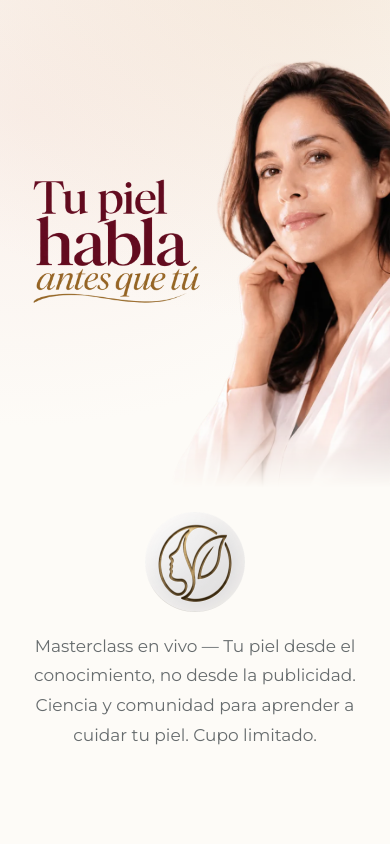
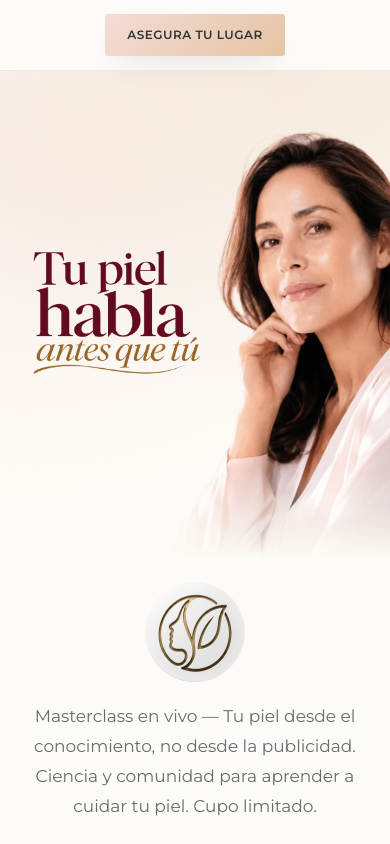
Before and after one commit to samuelotniel1-creator/Glow21, a website: page public/preregistro.html in a window 390 px wide. Shown: the top 844 px of the page. Drawn offline with nearby package versions, Linux system fonts and the light colour scheme; no server answers; a web font is replaced by a local one.

Commit message:
Add a sticky "Asegura tu lugar" bar, move logo above the title on desktop
The bar stays visible while scrolling and jumps straight to the
registration form (#registro) on both desktop and mobile. Also reverted
the desktop logo mark back above the title (centered, a bit bigger) per
follow-up feedback - mobile's layout, order, and mark size are untouched.

```diff
--- a/public/preregistro.html
+++ b/public/preregistro.html
@@ -13,6 +13,7 @@
 
   /* ---------- Foundations (mismos tokens que la landing principal) ---------- */
   *, *::before, *::after { margin: 0; padding: 0; box-sizing: border-box; }
+  html { scroll-behavior: smooth; }
 
   :root {
     --pearl:      #FDFBF7;
@@ -79,6 +80,16 @@
   .btn-primary:disabled { opacity: 0.7; cursor: wait; }
   .btn-outline { background: transparent; color: var(--slate); border: 1px solid var(--slate-12); }
   .btn-outline:hover { border-color: var(--champagne); }
+  .btn-small { padding: 11px 22px; font-size: 12px; }
+
+  /* ---------- Barra superior ---------- */
+  .top-bar {
+    position: sticky; top: 0; z-index: 20;
+    display: flex; justify-content: center;
+    padding: 14px 0; background: rgba(253,251,247,0.9);
+    -webkit-backdrop-filter: blur(6px); backdrop-filter: blur(6px);
+    border-bottom: 1px solid var(--slate-08);
+  }
 
   /* ---------- Hero ---------- */
   .hero {
@@ -94,7 +105,7 @@
      alto de .hero, que es lo que la recortaba por arriba antes. */
   .hero-flex { display: flex; align-items: center; justify-content: space-between; }
   .hero-text { flex: 1 1 auto; min-width: 0; max-width: 640px; padding: 80px 0 60px 56px; text-align: left; }
-  .hero-mark { width: 100px; height: 100px; margin: 0 0 28px; }
+  .hero-mark { width: 132px; height: 132px; margin: 0 auto 28px; }
   .hero-mark img, .mark img {
     -webkit-mask-image: radial-gradient(circle, black 55%, transparent 100%);
     mask-image: radial-gradient(circle, black 55%, transparent 100%);
@@ -226,7 +237,7 @@
     .hero-text { order: 2; max-width: none; padding: 24px 22px 40px; text-align: center; }
     /* El título ya se muestra encimado en la foto (.hero-photo-caption) */
     .hero h1 { display: none; }
-    .hero-mark { margin: 0 auto 20px; }
+    .hero-mark { width: 100px; height: 100px; margin: 0 auto 20px; }
     .hero .subtitle { margin: 0 auto 32px; }
     .countdown { text-align: center; }
     .countdown-units { justify-content: center; }
@@ -249,22 +260,26 @@
 </head>
 <body>
 
+<div class="top-bar">
+  <a href="#registro" class="btn btn-primary btn-small">Asegura tu lugar</a>
+</div>
+
 <main>
 
   <!-- HERO -->
   <section class="hero">
     <div class="hero-flex">
       <div class="hero-text">
+        <div class="hero-mark">
+          <img src="assets/logos/logo-masterclass-grande.png" alt="" aria-hidden="true">
+        </div>
+
         <h1 class="hero-title">
           <picture>
             <source srcset="assets/logos/titulo-masterclass.webp" type="image/webp">
             <img src="assets/logos/titulo-masterclass.png" alt="Tu piel habla antes que tú">
           </picture>
         </h1>
-
-        <div class="hero-mark">
-          <img src="assets/logos/logo-masterclass-grande.png" alt="" aria-hidden="true">
-        </div>
 
         <p class="subtitle">Masterclass en vivo — Tu piel desde el conocimiento, no desde la publicidad. Ciencia y comunidad para aprender a cuidar tu piel. Cupo limitado.</p>
 
```
